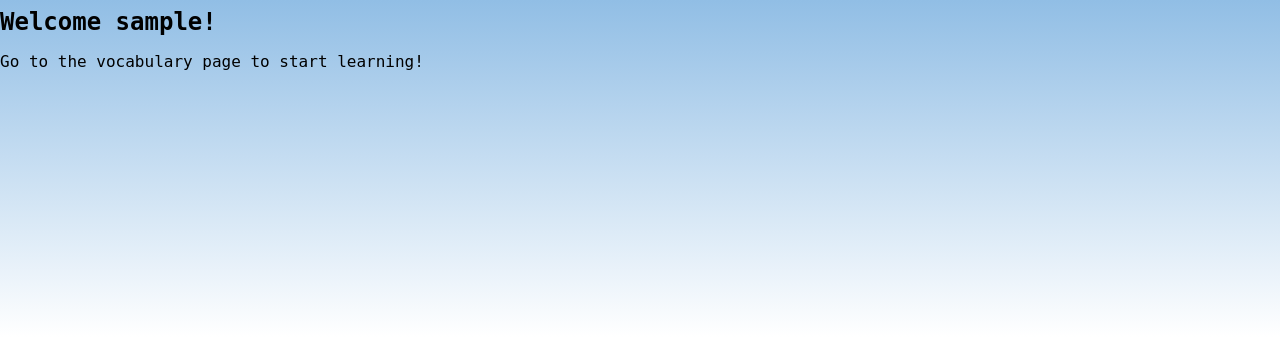
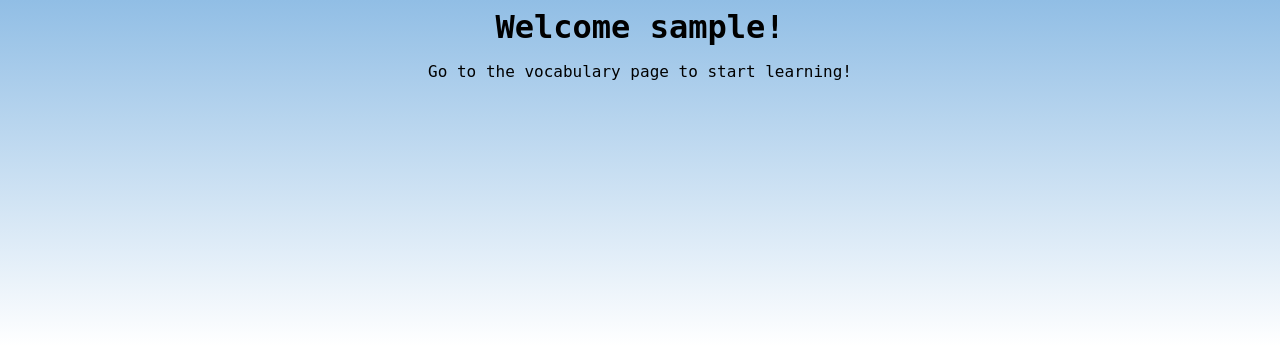
Before and after one commit to brandon-wallace/esp2eng, a Flask app: page /profile in a window 1280 px wide. Shown: the part 80-426 px from the top of the page. Run offline with Flask 2, Linux system fonts and the light colour scheme; the visitor is signed in with stand-in values (Sample User, id 1); data comes from the database, SQL or seed files in the repository.

Commit message:
Center text

```diff
--- a/application/static/css/style.css
+++ b/application/static/css/style.css
@@ -169,7 +169,7 @@ nav {
     width: 100%;
     border: solid;
     display: flex;
-    margin: 0 auto;
+    margin: 0 auto .5em auto;
     max-width: 520px;
     font-weight: bold;
     border-radius: 4px;
@@ -510,6 +510,14 @@ footer {
             box-sizing: border-box;
 }
 
+.center {
+    text-align: center;
+}
+
+.text-lg {
+    font-size: 2rem;
+}
+
 .close {
    cursor: pointer;
    font-size: 2rem;
--- a/application/templates/auth/profile.html
+++ b/application/templates/auth/profile.html
@@ -4,8 +4,8 @@
 
 {% block content %}
 
-    <h2>Welcome {{ current_user.username }}!</h2>
+  <h2 class="center text-lg">Welcome {{ current_user.username }}!</h2>
 
-    <p>Go to the vocabulary page to start learning!</p>
+  <p class="center">Go to the vocabulary page to start learning!</p>
 
 {% endblock %}
```
